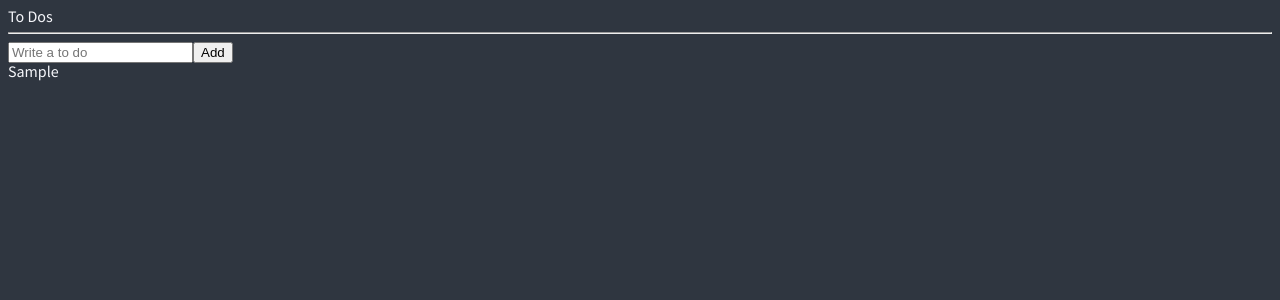
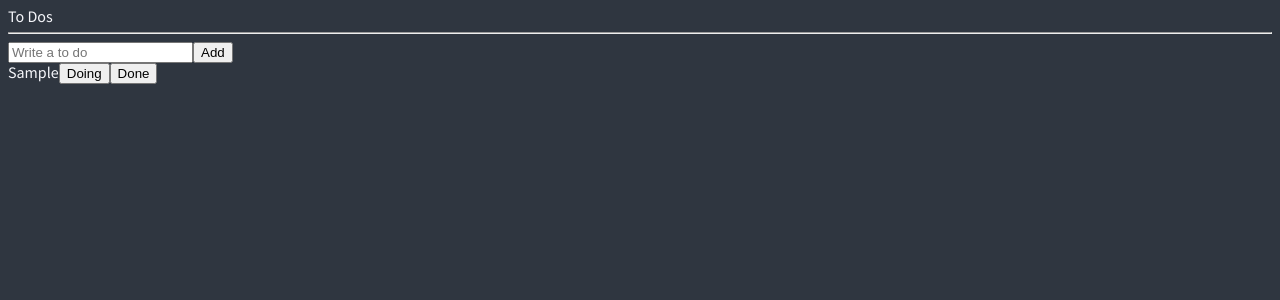
Before and after one commit to youngjeJO/recoil-todo, a React (Create React App) app: page / in a window 1280 px wide. Both pictures are taken after typing "Sample" into the empty fields and a click on the button "Add". Shown: the top 300 px of the page. Built offline with nearby package versions, Linux system fonts and the light colour scheme.

Commit message:
feat  categories

```diff
--- a/src/App.tsx
+++ b/src/App.tsx
@@ -1,6 +1,6 @@
 import React from 'react';
 import { createGlobalStyle } from 'styled-components';
-import ToDoList from './ToDoList';
+import ToDoList from './components/toDoList';
 
 const GlobalStyle = createGlobalStyle`
 @import url('https://fonts.googleapis.com/css2?family=Roboto+Mono&family=Source+Sans+Pro:wght@200;400&display=swap');
--- a/src/ToDoList.tsx
+++ /dev/null
@@ -1,122 +0,0 @@
-import React, { useState } from 'react';
-import { useForm } from 'react-hook-form';
-import { atom, useRecoilState } from 'recoil';
-
-// interface IForm {
-//   Email: 'string';
-//   First_Name: 'string';
-//   Last_Name: 'string';
-//   User_Name: 'string';
-//   Password: 'string';
-//   Password1: 'string';
-// }
-
-// function ToDoList() {
-//   const {
-//     register,
-//     handleSubmit,
-//     formState: { errors },
-//     setError,
-//   } = useForm<IForm>();
-//   const onValid = (data: IForm) => {
-//     if (data.Password !== data.Password1) {
-//       setError('Password1', { message: 'password are not the same' }, { shouldFocus: true });
-//     }
-//   };
-
-//   return (
-//     <div>
-//       <form onSubmit={handleSubmit(onValid)}>
-//         <input
-//           {...register('Email', {
-//             required: ' Email is required',
-//             pattern: {
-//               value: /^[A-Za-z0-9._%+-]+@naver.com$/,
-//               message: 'only naver.com emails allowed',
-//             },
-//           })}
-//           placeholder='Email'
-//         />
-//         <span>{errors?.Email?.message}</span>
-//         <input
-//           {...register('First_Name', {
-//             required: true,
-//             validate: {
-//               noJo: (value) => (value.includes('jo') ? 'no Jo allowed' : true),
-//               noJe: (value) => (value.includes('je') ? 'no Je allowed' : true),
-//             },
-//           })}
-//           placeholder='First Name'
-//         />
-//         <span>{errors?.First_Name?.message}</span>
-//         <input {...register('Last_Name', { required: true })} placeholder='Last Name' />
-//         <span>{errors?.Last_Name?.message}</span>
-//         <input
-//           {...register('User_Name', { required: true, minLength: 10 })}
-//           placeholder='User Name'
-//         />
-//         <span>{errors?.User_Name?.message}</span>
-//         <input
-//           {...register('Password', {
-//             required: true,
-//             minLength: { value: 5, message: 'your password is too short.' },
-//           })}
-//           placeholder='Password'
-//         />
-//         <span>{errors?.Password?.message}</span>
-//         <input
-//           {...register('Password1', { required: 'password is required', minLength: 5 })}
-//           placeholder='Password1'
-//         />
-//         <span>{errors?.Password1?.message}</span>
-//         <button>Add</button>
-//       </form>
-//     </div>
-//   );
-// }
-const todoState = atom<IToDo[]>({
-  key: 'todo',
-  default: [],
-});
-
-interface IForm {
-  toDo: string;
-}
-
-interface IToDo {
-  text: string;
-  id: number;
-  category: 'TO_DO' | 'DOING' | 'DONE';
-}
-
-function ToDoList() {
-  const { register, handleSubmit, setValue } = useForm<IForm>();
-  const [toDos, setToDos] = useRecoilState(todoState);
-
-  const onSubmit = ({ toDo }: IForm) => {
-    setToDos((oldToDos) => [...oldToDos, { text: toDo, id: Date.now(), category: 'TO_DO' }]);
-    setValue('toDo', '');
-  };
-  console.log(toDos);
-
-  return (
-    <div>
-      <h1>To Dos</h1>
-      <hr />
-      <form onSubmit={handleSubmit(onSubmit)}>
-        <input
-          {...register('toDo', { required: 'please write a to do' })}
-          placeholder='Write a to do'
-        />
-        <button>Add</button>
-      </form>
-      <ul>
-        {toDos.map((toDo) => (
-          <li key={toDo.id}>{toDo.text}</li>
-        ))}
-      </ul>
-    </div>
-  );
-}
-
-export default ToDoList;
--- /dev/null
+++ b/src/atoms.tsx
@@ -0,0 +1,12 @@
+import { atom } from 'recoil';
+
+export interface IToDo {
+  text: string;
+  id: number;
+  category: 'TO_DO' | 'DOING' | 'DONE';
+}
+
+export const toDoState = atom<IToDo[]>({
+  key: 'toDo',
+  default: [],
+});
--- /dev/null
+++ b/src/components/createToDo.tsx
@@ -0,0 +1,29 @@
+import { useForm } from 'react-hook-form';
+import { useSetRecoilState } from 'recoil';
+import { toDoState } from '../atoms';
+
+interface IForm {
+  toDo: string;
+}
+
+function CreateToDo() {
+  const setToDos = useSetRecoilState(toDoState);
+  const { register, handleSubmit, setValue } = useForm<IForm>();
+  const handleValid = ({ toDo }: IForm) => {
+    setToDos((oldToDos) => [{ text: toDo, id: Date.now(), category: 'TO_DO' }, ...oldToDos]);
+    setValue('toDo', '');
+  };
+  return (
+    <form onSubmit={handleSubmit(handleValid)}>
+      <input
+        {...register('toDo', {
+          required: 'Please write a To Do',
+        })}
+        placeholder='Write a to do'
+      />
+      <button>Add</button>
+    </form>
+  );
+}
+
+export default CreateToDo;
--- /dev/null
+++ b/src/components/toDo.tsx
@@ -0,0 +1,41 @@
+import React from 'react';
+import { useSetRecoilState } from 'recoil';
+import { IToDo, toDoState } from '../atoms';
+
+const food = ['pizza', 'mango', 'kimchi', 'kimbab'];
+
+function ToDo({ text, category, id }: IToDo) {
+  const setToDos = useSetRecoilState(toDoState);
+  const onClick = (event: React.MouseEvent<HTMLButtonElement>) => {
+    const {
+      currentTarget: { name },
+    } = event;
+    setToDos((oldToDos) => {
+      const targetIndex = oldToDos.findIndex((toDo) => toDo.id === id);
+      const newToDo = { text, id, category: name as any };
+      return [...oldToDos.slice(0, targetIndex), newToDo, ...oldToDos.slice(targetIndex + 1)];
+    });
+  };
+  return (
+    <li>
+      <span>{text}</span>
+      {category !== 'DOING' && (
+        <button name='DOING' onClick={onClick}>
+          Doing
+        </button>
+      )}
+      {category !== 'TO_DO' && (
+        <button name='TO_DO' onClick={onClick}>
+          To Do
+        </button>
+      )}
+      {category !== 'DONE' && (
+        <button name='DONE' onClick={onClick}>
+          Done
+        </button>
+      )}
+    </li>
+  );
+}
+
+export default ToDo;
--- /dev/null
+++ b/src/components/toDoList.tsx
@@ -0,0 +1,21 @@
+import { useRecoilValue } from 'recoil';
+import { toDoState } from '../atoms';
+import CreateToDo from './createToDo';
+import ToDo from './toDo';
+
+function ToDoList() {
+  const toDos = useRecoilValue(toDoState);
+  return (
+    <div>
+      <h1>To Dos</h1>
+      <hr />
+      <CreateToDo />
+      <ul>
+        {toDos.map((toDo) => (
+          <ToDo key={toDo.id} {...toDo} />
+        ))}
+      </ul>
+    </div>
+  );
+}
+export default ToDoList;
```
